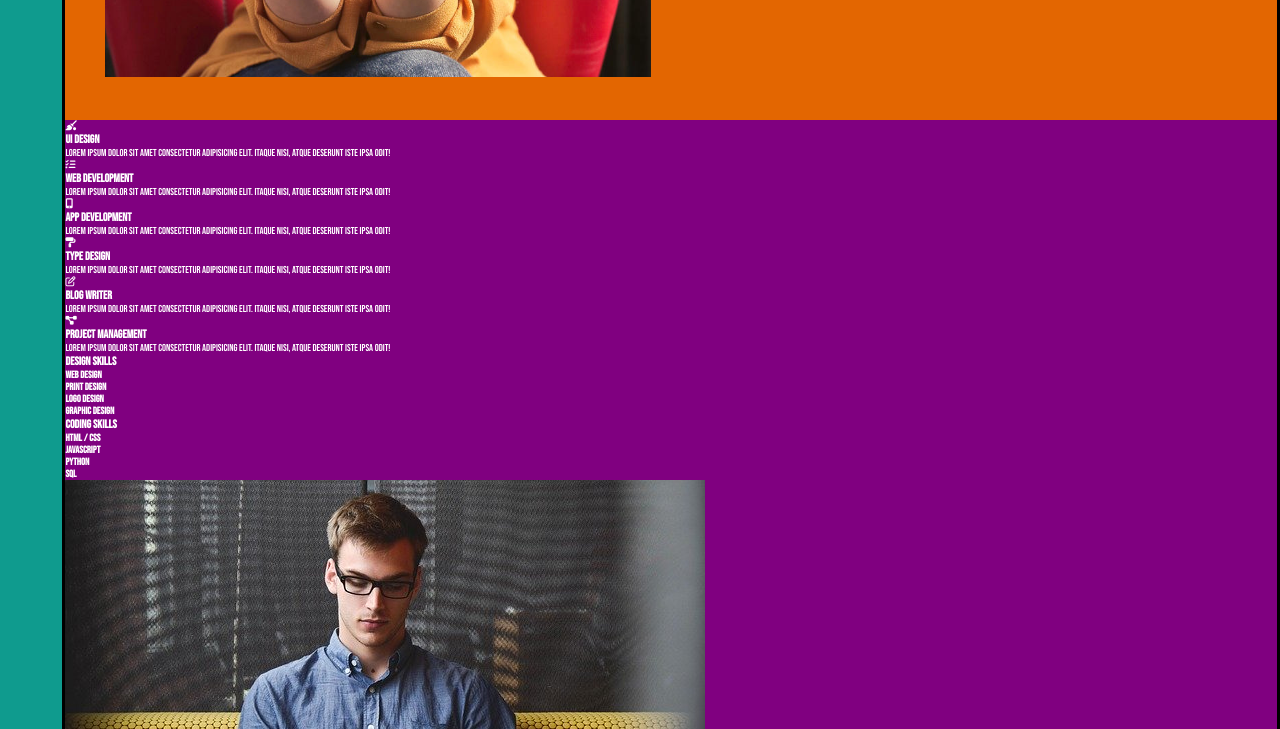
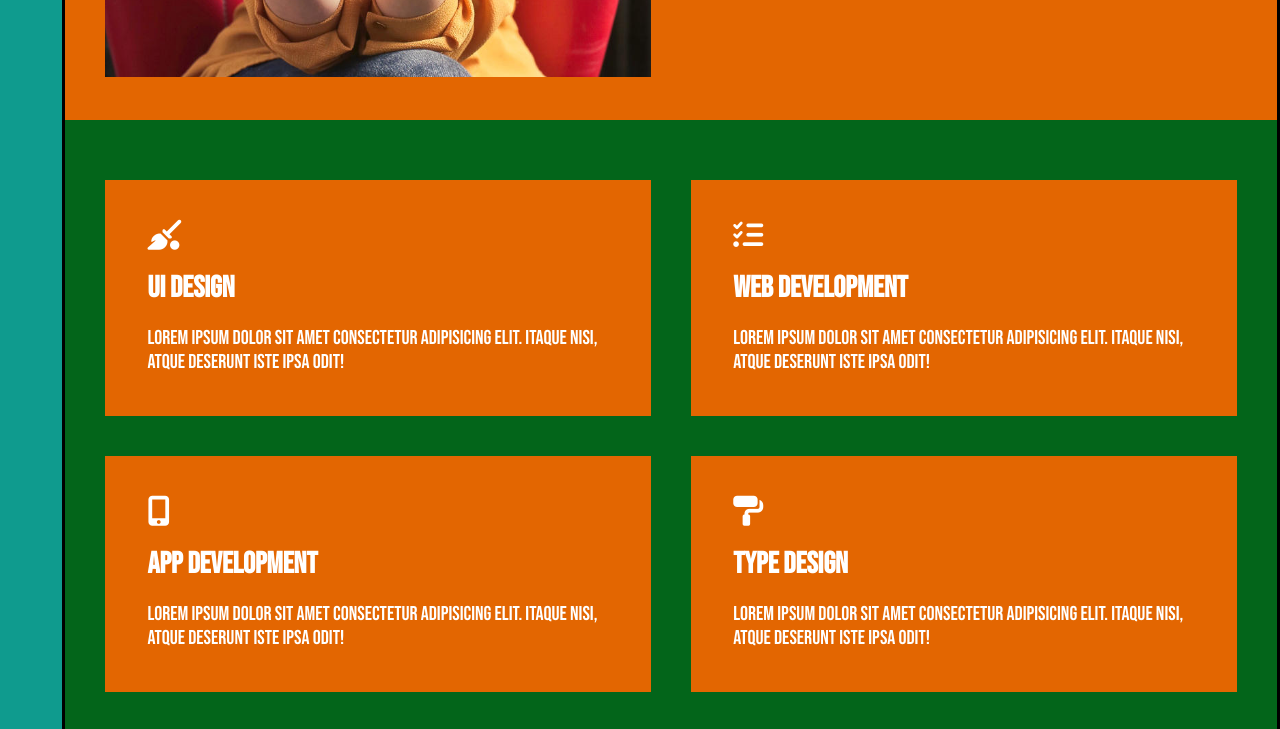
Before and after one commit to MarcoVMontoya1989/portfoliotemplate, a website: page index.html in a window 1280 px wide. Shown: the part 2760-3489 px from the top of the page. Drawn offline with Linux system fonts and the light colour scheme; a web font is replaced by a local one.

Commit message:
feat: add styles for services section

```diff
--- a/sass/base.scss
+++ b/sass/base.scss
@@ -8,3 +8,4 @@
 @import "Showcase";
 @import "work";
 @import "aboutMe";
+@import "services";
--- /dev/null
+++ b/sass/services.scss
@@ -0,0 +1,78 @@
+#services {
+  display: flex;
+  justify-content: center;
+  align-items: center;
+  //flex-basis: 40rem;
+  flex-wrap: wrap;
+  padding: 6rem 2rem 2rem;
+  background-color: $primary-color;
+
+  .service {
+    padding: 4rem;
+    margin: 0 2rem 4rem;
+    flex-basis: 40rem;
+    flex-grow: 1;
+    background-color: $secondary-color;
+    border-bottom: 0.2rem solid $secondary-color;
+    border-left: 0.2rem solid $secondary-color;
+    border-right: 0.2rem solid $secondary-color;
+    position: relative;
+    z-index: 1;
+
+    &::after {
+      content: '';
+      position: absolute;
+      top: 0;
+      left: 0;
+      height: 100%;
+      width: 100%;
+      background-color: $primary-color;
+      z-index: -1;
+
+      transform: scaleY(0);
+      transition: all 0.4s cubic-bezier(0.68, -0.55, 0.265, 1.55);
+    }
+
+    &:hover::after, &:active::after {
+      transform: scaleY(1);
+      transition: all 0.4s ease-in-out;
+    }
+
+    i, .services--title {
+      margin-bottom: 2rem;
+      font-size: 3rem;
+      color: white;
+      text-transform: uppercase;
+    }
+
+    .services--para {
+      font-size: 2rem;
+      font-family: "Bebas Neue", cursive;
+      color: white;
+    }
+
+
+    @media screen and (max-width: 610px) {
+      padding: 6rem 3rem 2rem;
+
+      .service {
+        padding: calc(1rem + 2vw);
+        margin: 0 0 calc(1rem + 2vw);
+      }
+
+      .services--title {
+        font-size: calc(1rem + 2vw);
+      }
+
+      .services--para {
+        font-size: calc(0.8rem + 1.5vw);
+      }
+    }
+  }
+
+  .services__service- {
+    &1 {
+
+    }
+  }
+}
```
Also changed, not shown: css/style.css, 1 other file.
